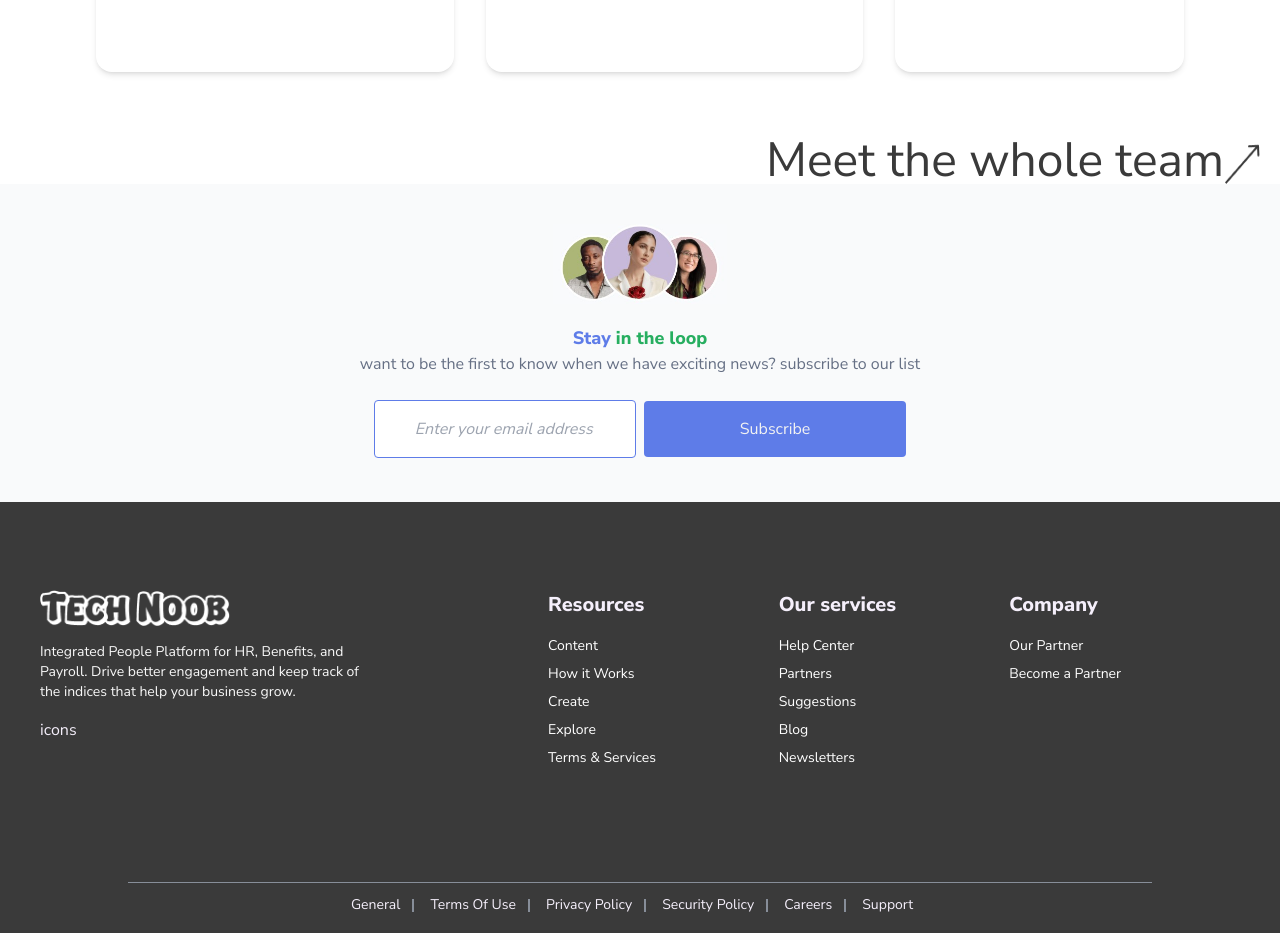
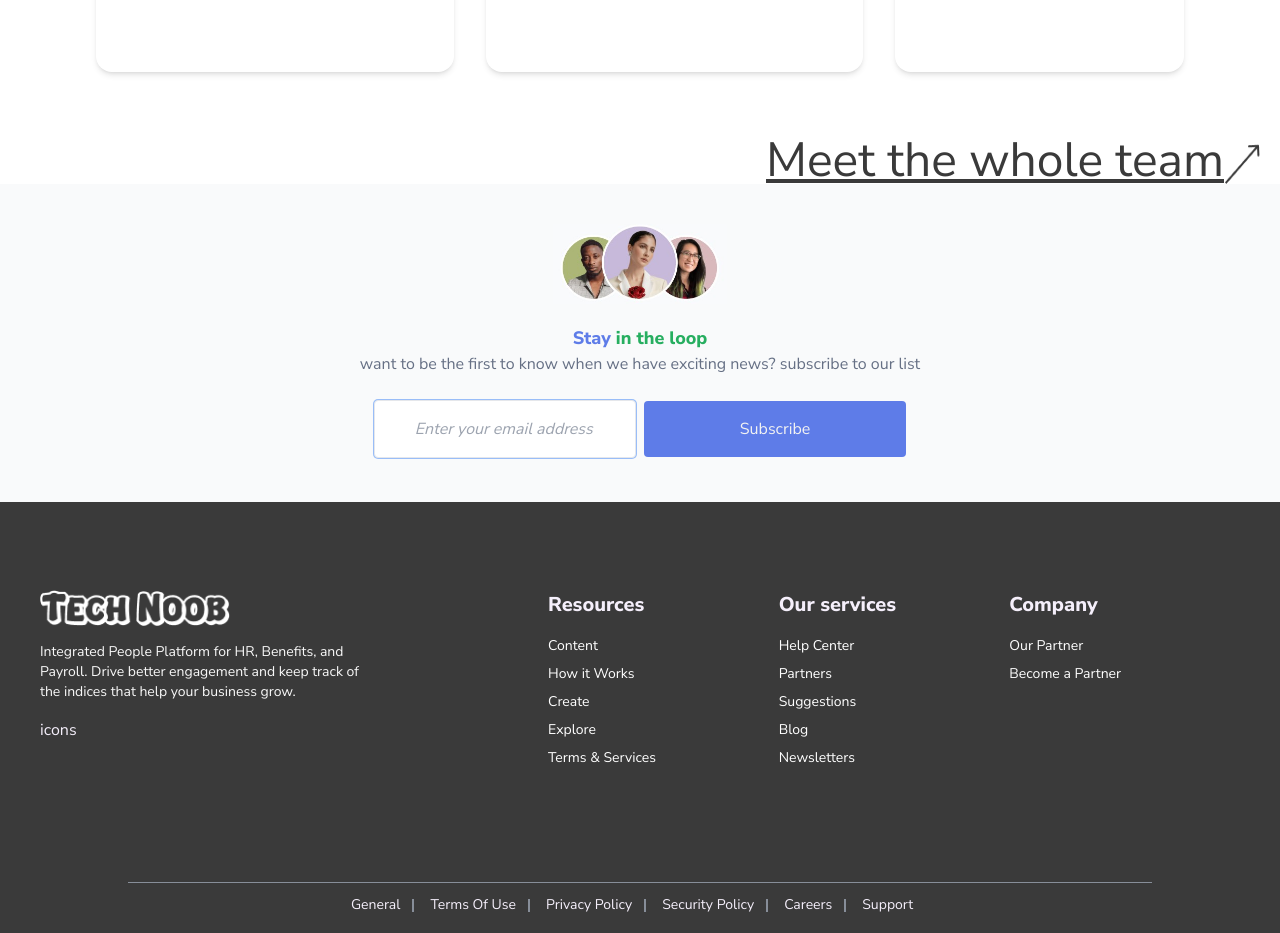
Before and after one commit to oluwatobiiloba/Technoob-Homebase, a React (Create React App) app in the folder Client/: page /About-Us in a window 1280 px wide. Shown: the part 2680-3613 px from the top of the page. Built offline with nearby package versions, Linux system fonts and the light colour scheme; a web font is replaced by a local one.

Commit message:
new correction

```diff
--- a/Client/src/pages/LandingPage/About/components/Footer.jsx
+++ b/Client/src/pages/LandingPage/About/components/Footer.jsx
@@ -19,7 +19,7 @@ const Footer = () => {
     if(regEx.test(email) === false){
     console.log('please enter a valid email')
     alert('Please enter a valid Email')
-
+    } else{
 
       try {
         var myHeaders = new Headers();
@@ -62,7 +62,7 @@ const Footer = () => {
             <p className=' text-[#667085] nun'>want to be the first to know when we have exciting news? subscribe to our list</p>
         </div>
         <form>
-            <input type="email" value={email} onChange={handleChange} placeholder='Enter your email address' className=' rounded m-1 border-tblue border px-10 py-4 italic' />
+            <input type="email" value={email} onChange={handleChange} placeholder='Enter your email address' className=' rounded m-1 ring-1 border px-10 py-4 placeholder:italic' />
             <button type='submit' onClick={handleClick} className=' rounded px-24 py-4 m-1 bg-tblue text-twhite'>Subscribe</button>
         </form>
     </footer>
--- a/Client/src/pages/LandingPage/About/components/Section.jsx
+++ b/Client/src/pages/LandingPage/About/components/Section.jsx
@@ -9,7 +9,7 @@ const Section = () => {
       <SectionOne/>
       <SectionTwo/>
       <SectionThree/>
-      <div className='flex justify-end px-5 md:text-5xl nun'>
+      <div className='flex justify-end px-5 md:text-5xl underline nun'>
         Meet the whole team <img src={img} alt="" className=' h-3 w-3 mt-[8px] md:h-auto md:w-auto '/>
       </div>
     </>
```
